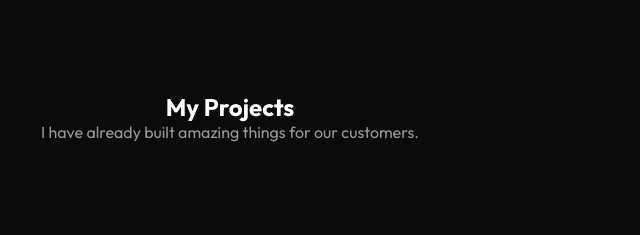
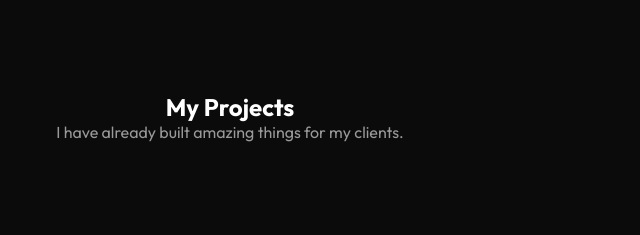
Before and after one commit to AreebGhani/my-portfolio, a plain HTML site: page index.html in a window 1280 px wide. Shown: the part 1980-2215 px from the top of the page, 410-1050 px from the left. Drawn offline with Linux system fonts and the light colour scheme.

Commit message:
portfolio

```diff
--- a/index.html
+++ b/index.html
@@ -188,7 +188,7 @@
   <section class="portfolio defaultMargin" id="portfolio">
     <div class="title__container">
       <h2>My Projects</h2>
-      <p>I have already built amazing things for our customers.</p>
+      <p>I have already built amazing things for my clients.</p>
     </div>
     <div class="container">
       <div class="design">
```
